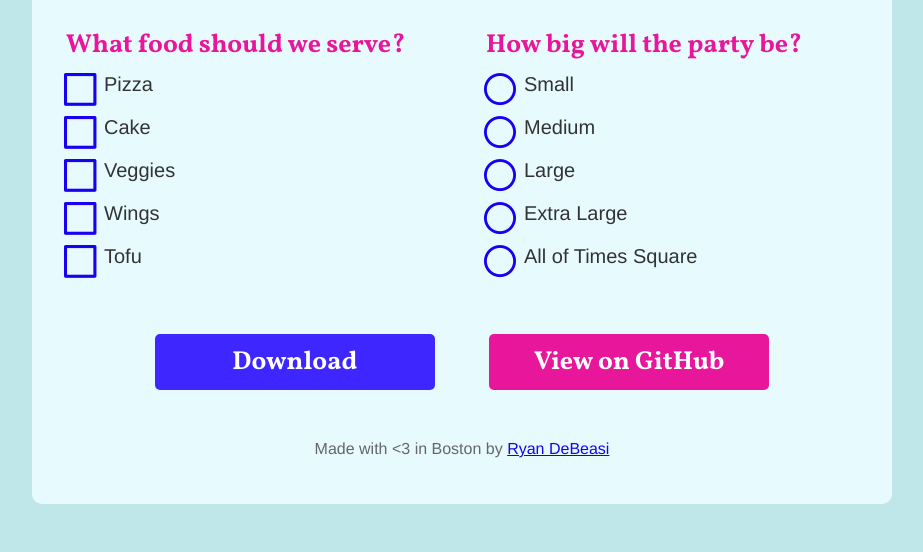
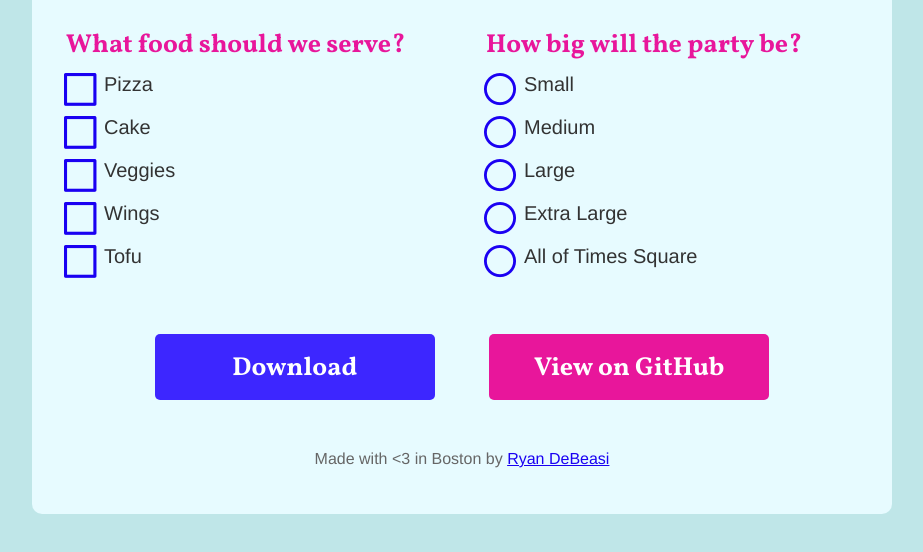
Before and after one commit to rdebeasi/checked-polyfill, a plain HTML site: page demo.html in a window 1280 px wide. Shown: the part 204-756 px from the top of the page, without its empty margins (178-1101 px from the left). Drawn offline with nearby package versions, Linux system fonts and the light colour scheme.

Commit message:
Spacing tweaks

```diff
--- a/demo.css
+++ b/demo.css
@@ -151,7 +151,8 @@ input[type="checkbox"].checked + label:hover {
 .btn {
 	display: inline-block;
 	width: 30%;
-	padding: 10px 20px;
+	line-height: 1.76;
+	padding: 12px 20px 8px 20px;
 	border-radius: 5px;
 	color: #fff;
 	background-color: #3D26FF;
```
